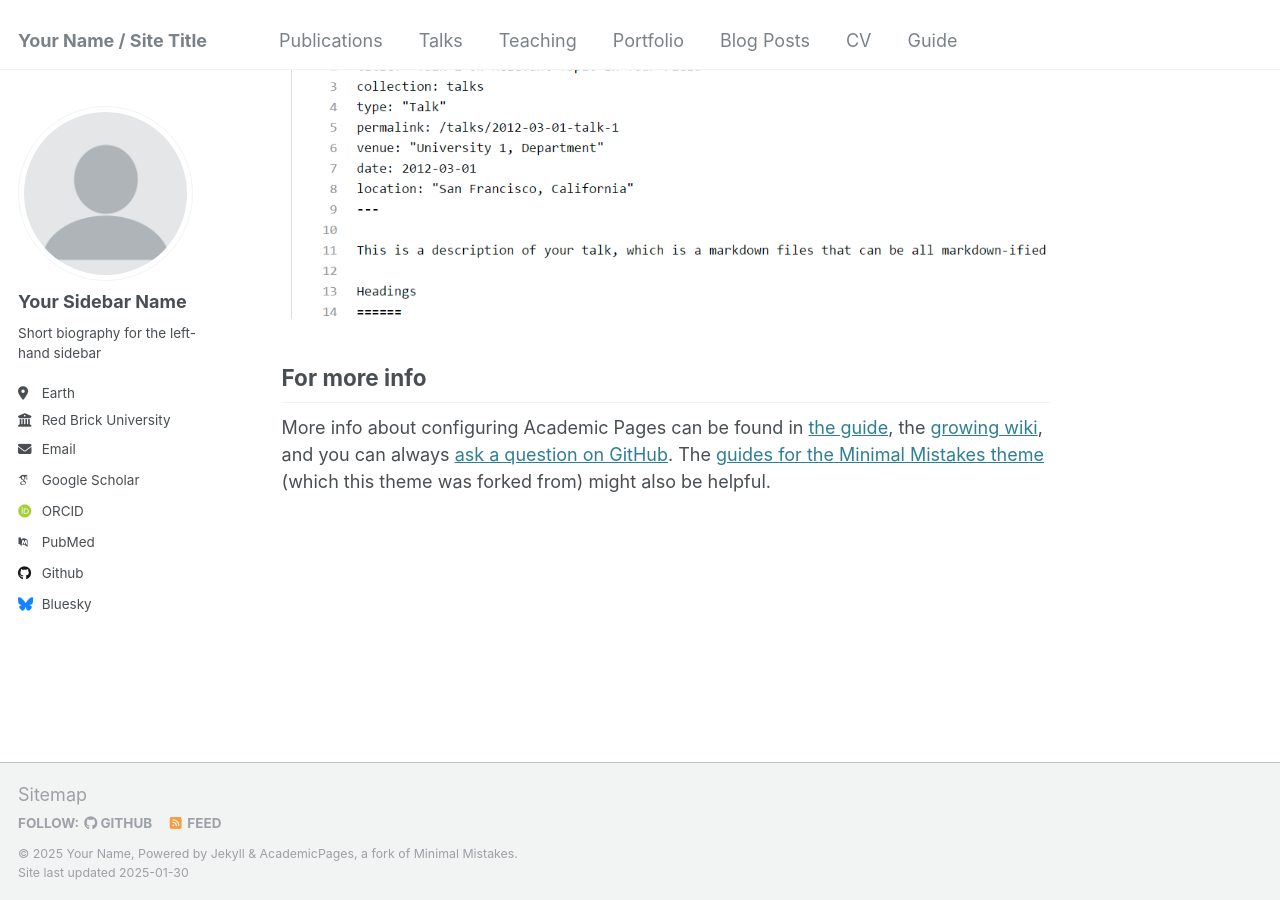
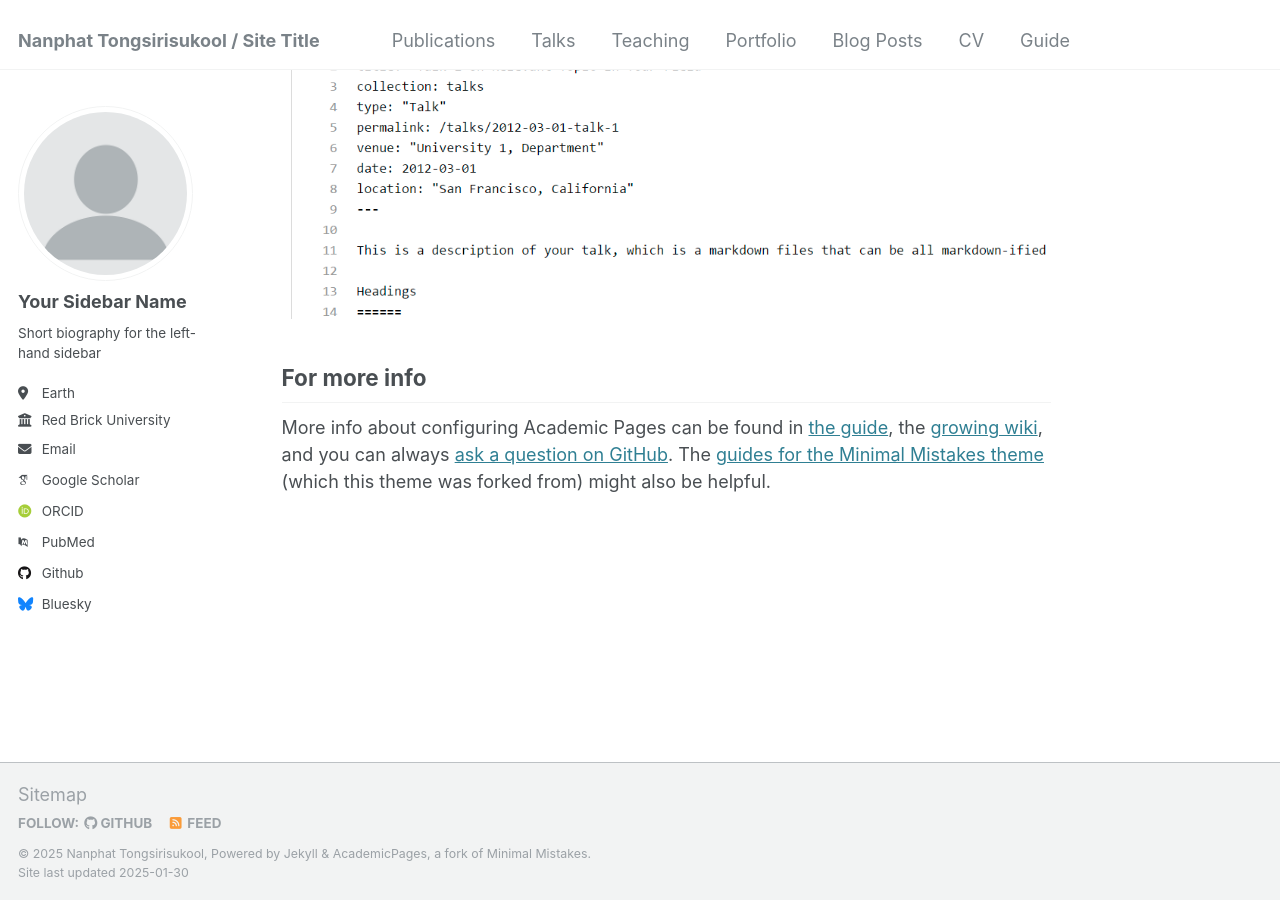
Before and after one commit to thunder121x/thunder121x.github.io, a Jekyll site: the page built from _pages/about.md, in a window 1280 px wide and 900 px high, scrolled down 2643 px. Built offline with Jekyll 4.4.1, drawn with Linux system fonts in a browser that asks for light colours; some web fonts are replaced.

Commit message:
setup Basic Site

```diff
--- a/_config.yml
+++ b/_config.yml
@@ -8,13 +8,13 @@
 
 # Basic Site Settings
 locale                   : "en-US"
-title                    : "Your Name / Site Title"
+title                    : "Nanphat Tongsirisukool / Site Title"
 title_separator          : "-"
-name                     : &name "Your Name"
+name                     : &name "Nanphat Tongsirisukool"
 description              : &description "personal description"
-url                      : https://academicpages.github.io # the base hostname & protocol for your site e.g. "https://[your GitHub username].github.io"
+url                      : https://thunder121x.github.io # the base hostname & protocol for your site e.g. "https://[your GitHub username].github.io"
 baseurl                  : "" # the subpath of your site, e.g. "/blog"
-repository               : "academicpages/academicpages.github.io"
+repository               : "thunder121x/thunder121x.github.io"
 
 # Site Author - The following control what appear as part of the author content on the side bar.
 #               If a field is blank the icon and link will not appear, otherwise it will be shown.
@@ -44,7 +44,7 @@
   bitbucket        : # Username - Update with your username on the site
   codepen          : # Username
   dribbble         : # Username
-  github           : "academicpages"
+  github           : "thunder121x"
   kaggle           : # Username
   stackoverflow    : # User number or user number and name (i.e., use "1" or "1/jeff-atwood")
 
```
